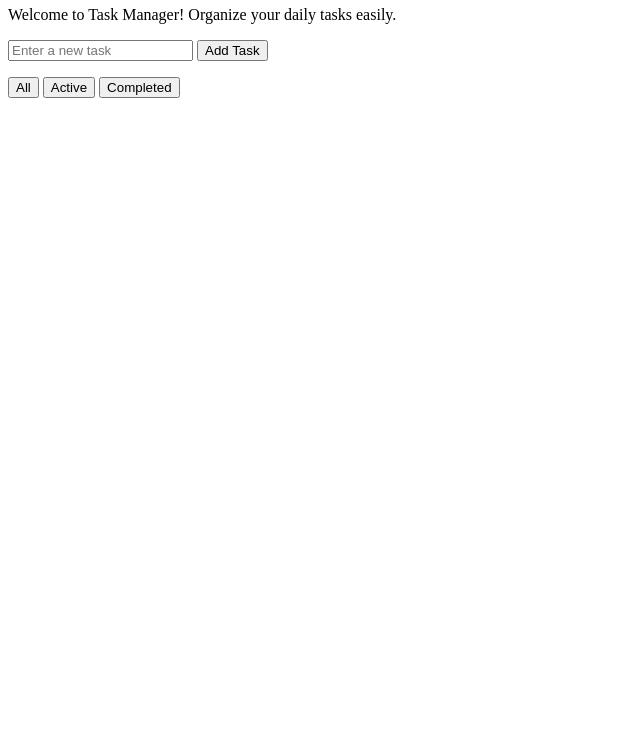
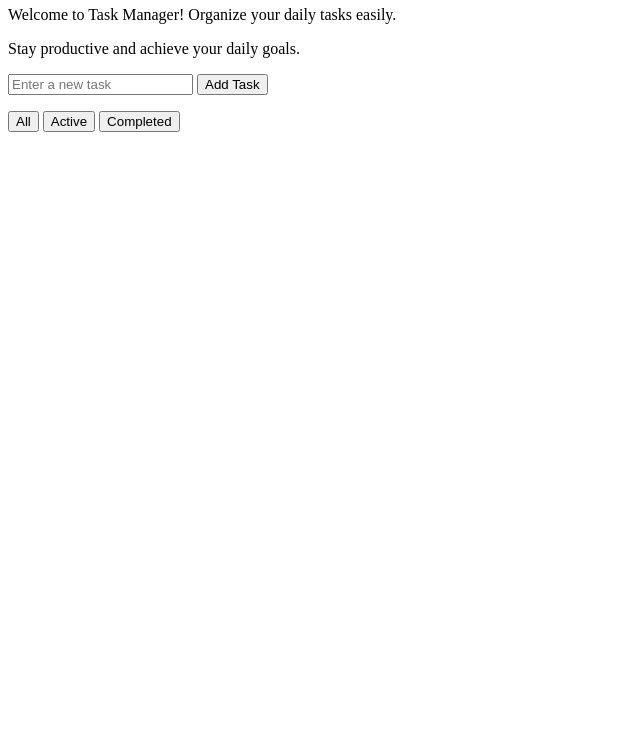
Before and after one commit to Mobina6060/Task-Manager, a plain HTML site: page index.html in a window 1280 px wide. Shown: the part 60-800 px from the top of the page, without its empty margins (0-640 px from the left). Drawn offline with Linux system fonts and the light colour scheme.

Commit message:
Update2 index.html

```diff
--- a/index.html
+++ b/index.html
@@ -1,6 +1,7 @@
 <div class="container">
     <h1>Task Manager</h1>
 <p>Welcome to Task Manager! Organize your daily tasks easily.</p>
+    <p>Stay productive and achieve your daily goals.</p>
     <form id="taskForm">
         <input
             type="text"
```
